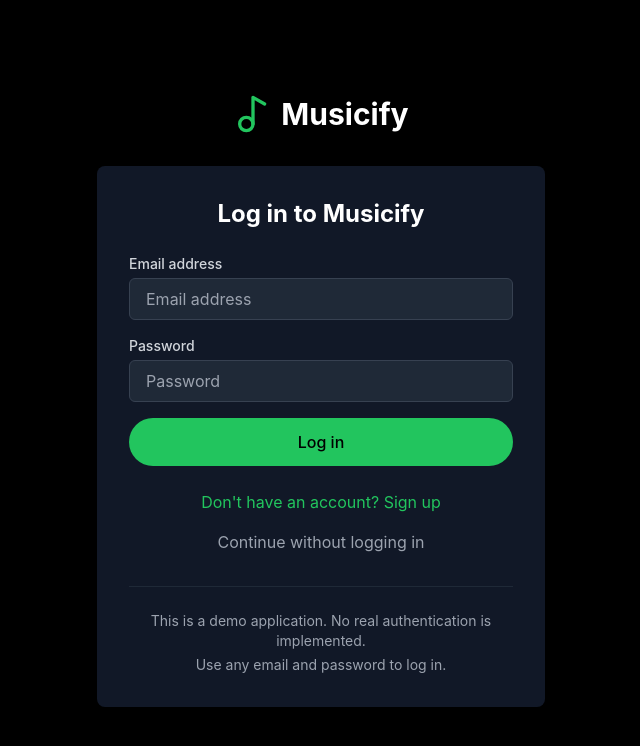
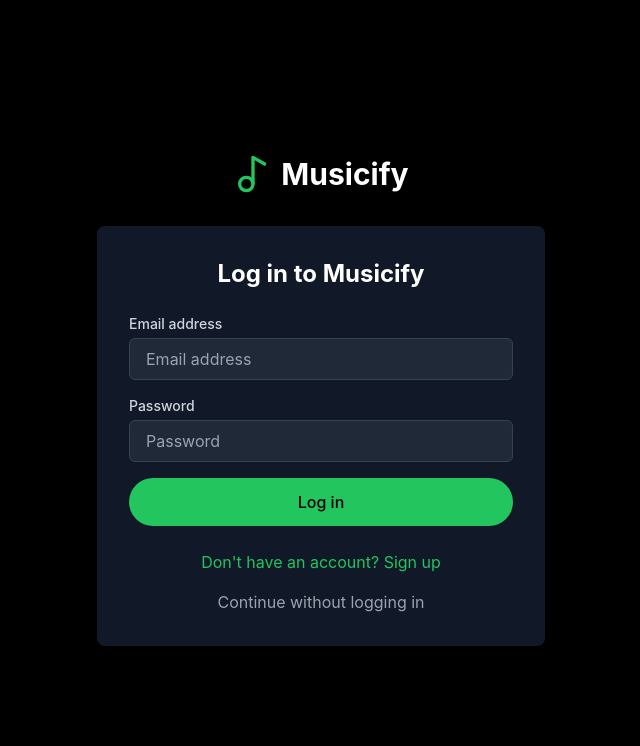
Before and after one commit to mnn2003/spotify-web-free, a React (Vite) app: page /login in a window 1280 px wide. Shown: the top 746 px of the page, without its empty margins (319-959 px from the left). Built offline with nearby package versions, Linux system fonts and the light colour scheme; no server answers.

Commit message:
Update LoginPage.tsx

```diff
--- a/src/pages/LoginPage.tsx
+++ b/src/pages/LoginPage.tsx
@@ -145,10 +145,6 @@ const LoginPage: React.FC = () => {
             </button>
           </div>
 
-          <div className="mt-8 pt-6 border-t border-gray-800 text-center text-sm text-gray-400">
-            <p>This is a demo application. No real authentication is implemented.</p>
-            <p className="mt-1">Use any email and password to log in.</p>
-          </div>
         </div>
       </div>
     </div>
```
